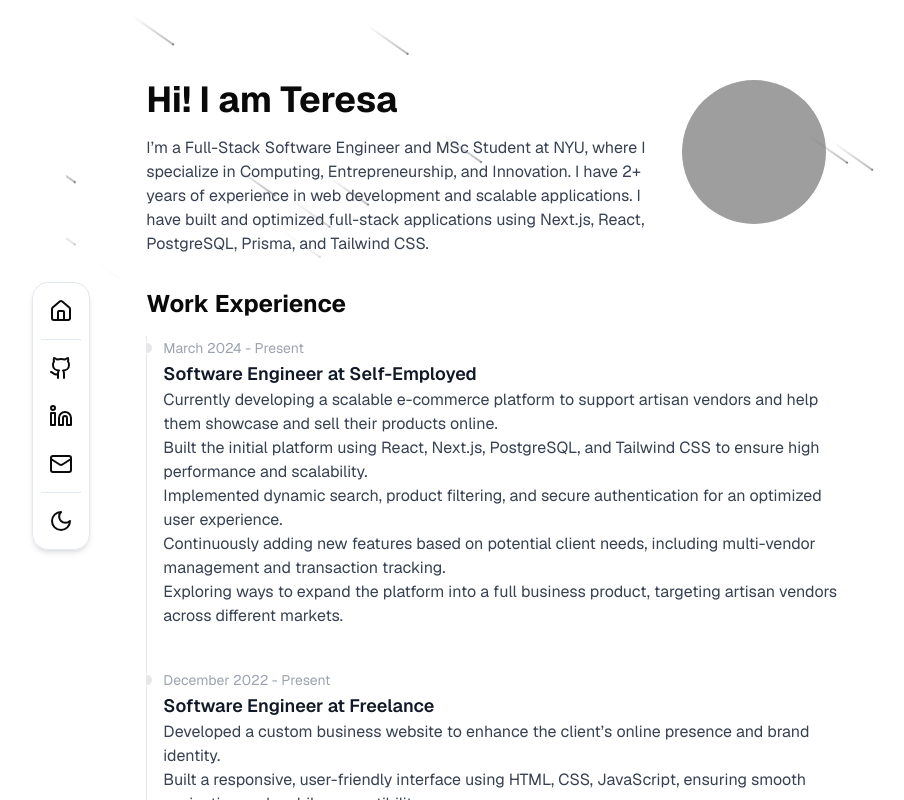
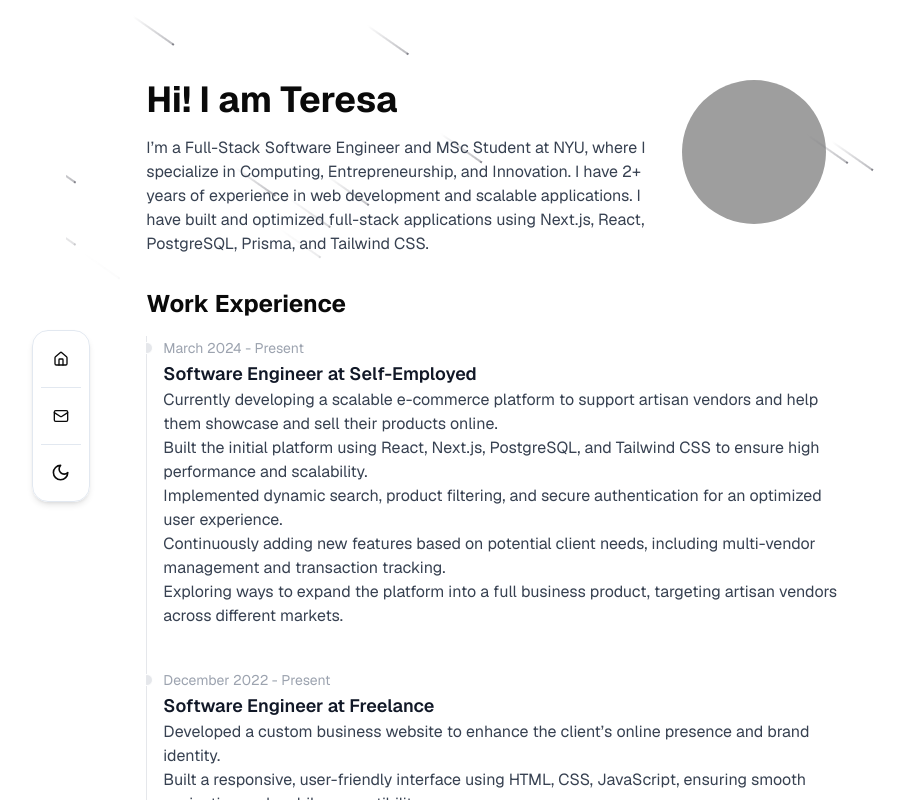
Before and after one commit to Teresamuhiu/portfolio, a Next.js app: page / in a window 1280 px wide. Shown: the top 800 px of the page, without its empty margins (147-1051 px from the left). Built offline with nearby package versions, Linux system fonts and the light colour scheme; grey boxes are pictures that could not be loaded.

Commit message:
Fixed DockIcon missing props issue

```diff
--- a/components/CustomDock.tsx
+++ b/components/CustomDock.tsx
@@ -5,7 +5,7 @@ import Link from "next/link";
 import { HomeIcon, MailIcon } from "lucide-react";
 import { cn } from "@/lib/utils";
 import { Button, buttonVariants } from "@/components/ui/button";
-import { Separator } from "@/components/ui/seperator"; // ✅ Fixed Import Path
+import { Separator } from "@/components/ui/seperator";
 import {
   Tooltip,
   TooltipContent,
@@ -13,63 +13,39 @@ import {
   TooltipTrigger,
 } from "@/components/ui/tooltip";
 import { Dock, DockIcon } from "@/components/magicui/dock";
-import { Moon, Sun, Github, Linkedin } from "lucide-react";
+import { Moon, Sun } from "lucide-react";
 import { useTheme } from "next-themes";
 
 export type IconProps = React.HTMLAttributes<SVGElement>;
 
+const Icons = {
+  email: (props: IconProps) => <MailIcon {...props} />,
+  home: (props: IconProps) => <HomeIcon {...props} />,
+};
+
 const DATA = {
-  navbar: [{ href: "#", icon: HomeIcon, label: "Home" }],
+  navbar: [
+    { href: "#", icon: Icons.home, label: "Home" },
+  ],
   contact: {
     social: {
-      GitHub: {
-        name: "GitHub",
-        url: "https://github.com/Teresamuhiu",
-        icon: Github, // ✅ Directly use Lucide icons
-      },
-      LinkedIn: {
-        name: "LinkedIn",
-        url: "https://www.linkedin.com/in/teresamuhiu/",
-        icon: Linkedin,
-      },
       Email: {
-        name: "Email",
+        name: "Send Email",
         url: "mailto:muhiutw9@gmail.com",
-        icon: MailIcon,
+        icon: Icons.email,
       },
     },
   },
 };
 
-// ✅ FIXED: Theme Toggle Hydration Error
-const ThemeToggle = () => {
+export function CustomDock() {
   const { resolvedTheme, setTheme } = useTheme();
-  const [mounted, setMounted] = useState(false);
-
-  useEffect(() => {
-    setMounted(true);
-  }, []);
-
-  if (!mounted) return <div className="h-[1.2rem] w-[1.2rem]" />; // Placeholder
-
-  return (
-    <Button
-      variant="ghost"
-      size="icon"
-      className="size-12 rounded-full flex items-center justify-center"
-      onClick={() => setTheme(resolvedTheme === "light" ? "dark" : "light")}
-    >
-      {resolvedTheme === "light" ? <Moon className="size-6" /> : <Sun className="size-6" />}
-      <span className="sr-only">Toggle theme</span>
-    </Button>
-  );
-};
-
-export function CustomDock() {
   const [isMobile, setIsMobile] = useState(true);
 
   useEffect(() => {
-    const handleResize = () => setIsMobile(window.innerWidth < 1050);
+    const handleResize = () => {
+      setIsMobile(window.innerWidth < 1050);
+    };
     handleResize();
     window.addEventListener("resize", handleResize);
     return () => window.removeEventListener("resize", handleResize);
@@ -85,16 +61,19 @@ export function CustomDock() {
     >
       <TooltipProvider>
         <Dock direction="middle" orientation={isMobile ? "horizontal" : "vertical"}>
-          {/* ✅ Navigation Icons */}
-          {DATA.navbar.map((item) => (
-            <DockIcon key={item.label}>
+          {/* ✅ Fix: Pass mouseX & mouseY props to DockIcon */}
+          {DATA.navbar.map((item, index) => (
+            <DockIcon key={index} mouseX={undefined} mouseY={undefined}>
               <Tooltip>
                 <TooltipTrigger asChild>
                   <Link
                     href={item.href}
-                    className={cn(buttonVariants({ variant: "ghost", size: "icon" }), "size-12 rounded-full")}
+                    className={cn(
+                      buttonVariants({ variant: "ghost", size: "icon" }),
+                      "size-12 rounded-full"
+                    )}
                   >
-                    <item.icon className="size-6" />
+                    <item.icon className="size-4" />
                   </Link>
                 </TooltipTrigger>
                 <TooltipContent side="right">
@@ -106,19 +85,19 @@ export function CustomDock() {
 
           <Separator orientation={!isMobile ? "horizontal" : "vertical"} />
 
-          {/* ✅ FIXED: Social Icons - Directly Render SVG */}
           {Object.entries(DATA.contact.social).map(([name, social]) => (
-            <DockIcon key={name}>
+            <DockIcon key={name} mouseX={undefined} mouseY={undefined}>
               <Tooltip>
                 <TooltipTrigger asChild>
-                  <a
+                  <Link
                     href={social.url}
-                    target="_blank"
-                    rel="noopener noreferrer"
-                    className={cn(buttonVariants({ variant: "ghost", size: "icon" }), "size-12 rounded-full")}
+                    className={cn(
+                      buttonVariants({ variant: "ghost", size: "icon" }),
+                      "size-12 rounded-full"
+                    )}
                   >
-                    <social.icon className="size-6" /> {/* ✅ Directly Render Icons */}
-                  </a>
+                    <social.icon className="size-4" />
+                  </Link>
                 </TooltipTrigger>
                 <TooltipContent side="right">
                   <p>{name}</p>
@@ -129,11 +108,27 @@ export function CustomDock() {
 
           <Separator orientation={!isMobile ? "horizontal" : "vertical"} />
 
-          {/* ✅ FIXED: Theme Toggle */}
-          <DockIcon>
+          <DockIcon mouseX={undefined} mouseY={undefined}>
             <Tooltip>
               <TooltipTrigger asChild>
-                <ThemeToggle />
+                <Button
+                  variant="ghost"
+                  size="icon"
+                  className="size-12 rounded-full flex items-center justify-center"
+                >
+                  {resolvedTheme === "light" ? (
+                    <Moon
+                      className="h-[1.2rem] w-[1.2rem] "
+                      onClick={() => setTheme("dark")}
+                    />
+                  ) : (
+                    <Sun
+                      className="h-[1.2rem] w-[1.2rem] "
+                      onClick={() => setTheme("light")}
+                    />
+                  )}
+                  <span className="sr-only">Toggle theme</span>
+                </Button>
               </TooltipTrigger>
               <TooltipContent side="right">
                 <p>Theme</p>
```
